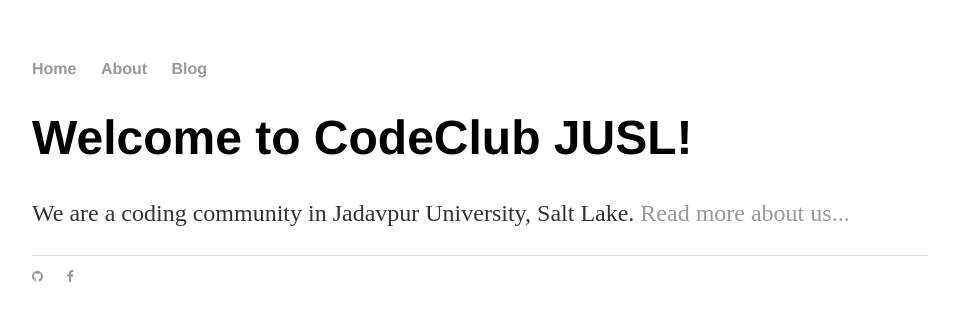
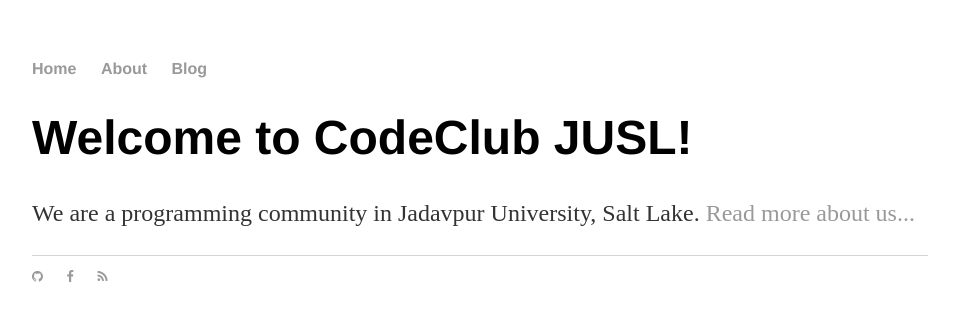
Before and after one commit to ccjusl/codeclubjusl, a Jekyll site: the page built from index.html, in a window 1280 px wide. Shown: the top 321 px of the page, without its empty margins (160-1119 px from the left). Built offline with Jekyll 4.4.1, drawn with Linux system fonts in a browser that asks for light colours.

Commit message:
added fa icon for rss feed subscription

```diff
--- a/_config.yml
+++ b/_config.yml
@@ -1,4 +1,3 @@
 name: Zeeshan Amjad, Lazy Programmer
 markdown: kramdown
 permalink: /blog/:year/:month/:day/:title
-theme: jekyll-theme-cayman
--- a/_layouts/default.html
+++ b/_layouts/default.html
@@ -30,6 +30,10 @@
         				<a href="https://www.facebook.com/JUCodeClub/" target="_blank">
         				<i class="fa fa-facebook" aria-hidden="true"></i>
         			</li>
+        			<li>
+        				<a href="https://codeclubjusl.github.io/blog/atom.xml" target="_blank">
+        				<i class="fa fa-rss" aria-hidden="true"></i>
+        			</li>
 				</ul>
 			</footer>
 		</body>
--- a/blog/index.html
+++ b/blog/index.html
@@ -3,8 +3,8 @@ layout: default
 title: CodeClub JUSL's Blog
 ---
 	<h1>{{ page.title }}</h1>
+
 	<ul class="posts">
-
 	  {% for post in site.posts %}
 	    <li><span>{{ post.date | date_to_string }}</span> » <a href="{{ post.url }}" title="{{ post.title }}">{{ post.title }}</a></li>
 	  {% endfor %}
--- a/index.html
+++ b/index.html
@@ -4,5 +4,5 @@ title: CodeClub JUSL, The Club of Clubs
 ---
 <div class="blurb">
 	<h1>Welcome to CodeClub JUSL!</h1>
-	<p>We are a coding community in Jadavpur University, Salt Lake. <a href="/about">Read more about us...</a></p>
+	<p>We are a programming community in Jadavpur University, Salt Lake. <a href="/about">Read more about us...</a></p>
 </div><!-- /.blurb -->
```
